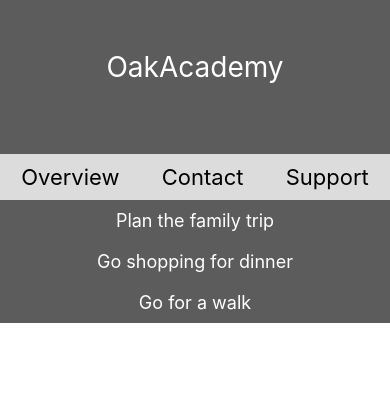
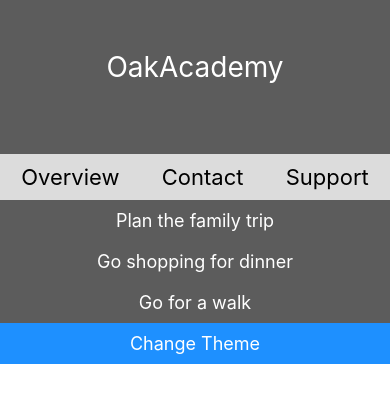
Before and after one commit to rossacheson/context-api, a React Native app: screen / in a window 390 px wide. Shown: the top 402 px of the page. Built offline with nearby package versions, Linux system fonts and the light colour scheme.

Commit message:
Update context state

```diff
--- a/src/components/TodoList.tsx
+++ b/src/components/TodoList.tsx
@@ -1,21 +1,24 @@
 import React, { Component } from 'react';
-import { View, Text, StyleSheet } from 'react-native';
+import { View, Text, StyleSheet, TouchableOpacity } from 'react-native';
 
 import { ThemeContext } from '../contexts/ThemeContext';
 
 class TodoList extends Component {
   static contextType = ThemeContext;
   render() {
-    const { isDarkTheme, darkTheme, lightTheme } = this.context;
+    const { isDarkTheme, darkTheme, lightTheme, changeTheme } = this.context;
     const theme = isDarkTheme ? darkTheme : lightTheme;
 
-    const { todoContainer, item } = styles;
+    const { todoContainer, item, buttonContainer, buttonText } = styles;
 
     return (
       <View style={[todoContainer, theme]}>
         <Text style={[item, theme]}>Plan the family trip</Text>
         <Text style={[item, theme]}>Go shopping for dinner</Text>
         <Text style={[item, theme]}>Go for a walk</Text>
+        <TouchableOpacity style={buttonContainer} onPress={changeTheme}>
+          <Text style={buttonText}>Change Theme</Text>
+        </TouchableOpacity>
       </View>
     );
   }
@@ -32,6 +35,17 @@ const styles = StyleSheet.create({
     fontSize: 18,
     paddingVertical: 10,
   },
+  buttonContainer: {
+    backgroundColor: 'dodgerblue',
+    paddingVertical: 10,
+    width: '100%',
+    justifyContent: 'center',
+    alignItems: 'center',
+  },
+  buttonText: {
+    color: 'white',
+    fontSize: 18,
+  },
 });
 
 export default TodoList;
--- a/src/contexts/ThemeContext.tsx
+++ b/src/contexts/ThemeContext.tsx
@@ -15,9 +15,15 @@ class ThemeContextProvider extends React.Component {
     },
   };
 
+  changeTheme = () => {
+    this.setState({ isDarkTheme: !this.state.isDarkTheme });
+  };
+
   render() {
     return (
-      <ThemeContext.Provider value={{ ...this.state }}>
+      <ThemeContext.Provider
+        value={{ ...this.state, changeTheme: this.changeTheme }}
+      >
         {this.props.children}
       </ThemeContext.Provider>
     );
```
